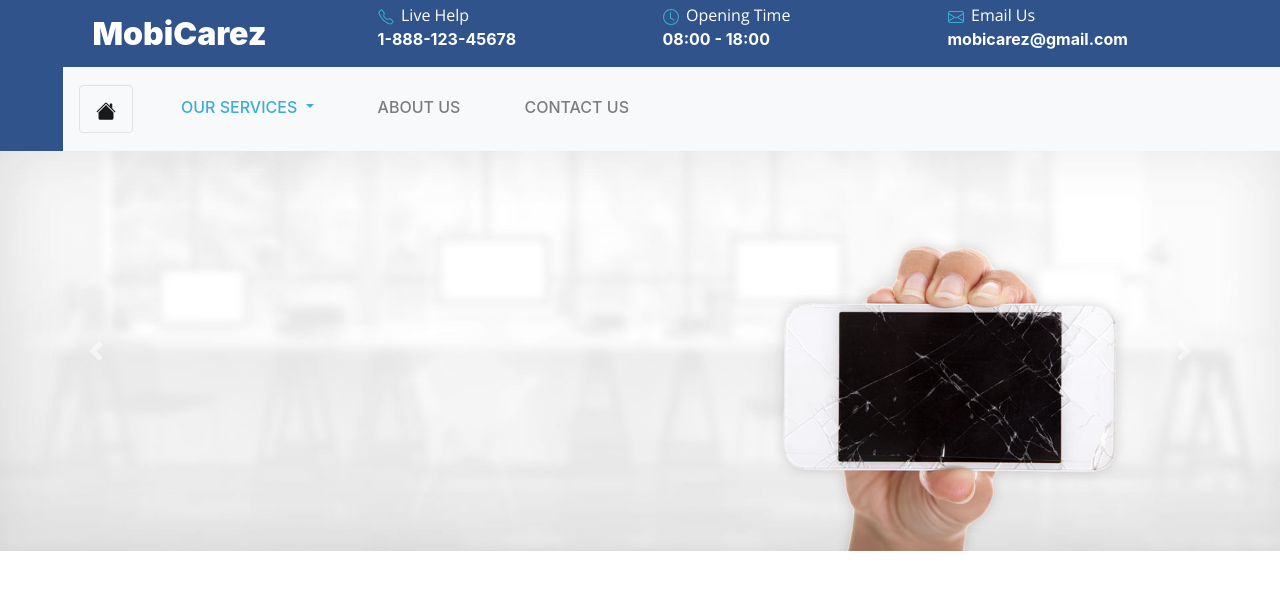
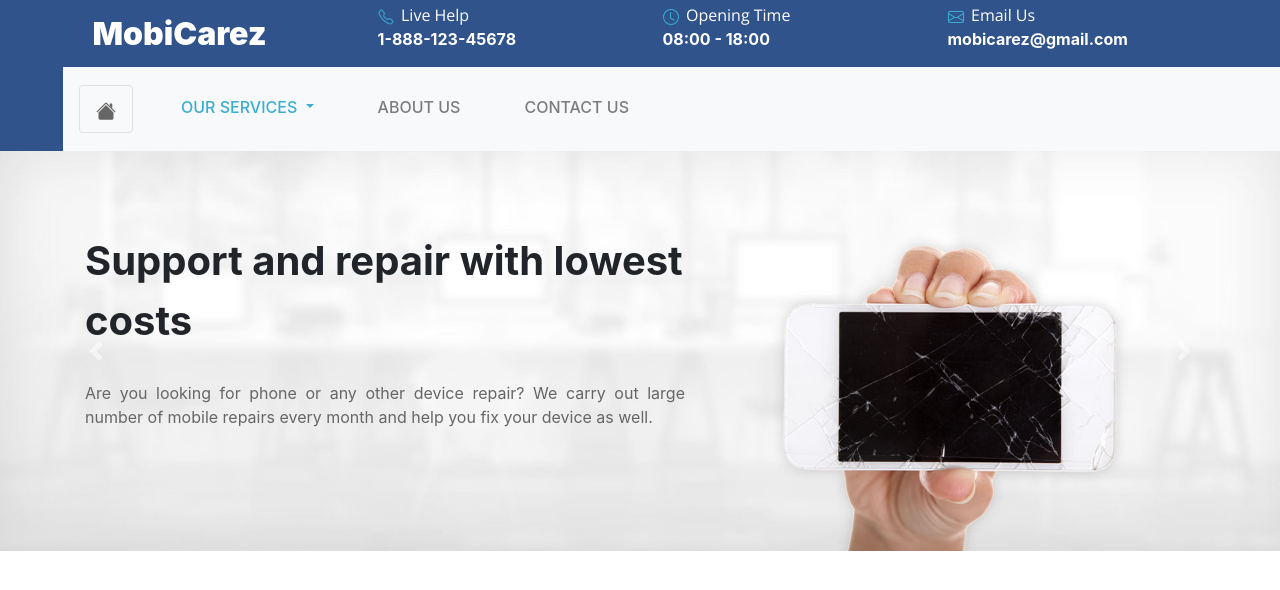
Before and after one commit to AmarjotSingh21/mobi-carez, a Django app: page / in a window 1280 px wide. Shown: the top 590 px of the page. Run offline with Django 3.2, Linux system fonts and the light colour scheme; some libraries are stand-ins or nearby versions; some web fonts are replaced.

Commit message:
Added Carousel

```diff
--- a/static/style.css
+++ b/static/style.css
@@ -71,5 +71,46 @@ body nav.navbar .navbar-nav li.active:hover {
 .nav-social-icons a:hover {
   color: #3baed4;
 }
+
+.carousel-text{
+  position: absolute;
+  top: 80px;
+  /* top: ; */
+}
+body .navbar-light .text-grey{
+  color:#666666;
+}
+.carousel-heading{
+  font-size: 2.5rem;
+  font-weight: 700;
+  max-width: 600px;
+  margin-bottom: 30px;
+}
+.carousel-desc{
+  color: #666666;
+  text-align: justify;
+  max-width: 600px;
+  font-weight: 400;
+}
 /* font-family: 'Open Sans', sans-serif;
 font-family: 'Roboto', sans-serif; */
+
+/* .carousel-slide-1 {
+  width: 100%;
+  background-image: url("images/carousel/slide-1.jpg");
+  height: 100%;
+  background-size:100% 100%;
+  /* background-size: cover; */
+/* }
+.carousel-slide-2 {
+  background-image: url("images/carousel/slide-2.jpg");
+}
+.carousel-slide-3 {
+  background-image: url("images/carousel/slide-3.jpg");
+}
+.carousel-slide-4 {
+  background-image: url("images/carousel/slide-4.jpg");
+}
+.carousel-slide-5 {
+  background-image: url("images/carousel/slide-5.jpg");
+} */
--- a/templates/base.html
+++ b/templates/base.html
@@ -64,14 +64,15 @@
         </div>
 
         <nav class="navbar navbar-expand-lg navbar-light bg-light ml-5">
-            <a class="navbar-brand py-2 px-3 border rounded" href="#">
+            <a class="navbar-brand py-2 px-3 border rounded text-grey" href="#">
                 <svg width="1em" height="1em" viewBox="0 0 16 16" class="bi bi-house-fill" fill="currentColor"
                     xmlns="http://www.w3.org/2000/svg">
                     <path fill-rule="evenodd"
                         d="M8 3.293l6 6V13.5a1.5 1.5 0 0 1-1.5 1.5h-9A1.5 1.5 0 0 1 2 13.5V9.293l6-6zm5-.793V6l-2-2V2.5a.5.5 0 0 1 .5-.5h1a.5.5 0 0 1 .5.5z" />
                     <path fill-rule="evenodd"
                         d="M7.293 1.5a1 1 0 0 1 1.414 0l6.647 6.646a.5.5 0 0 1-.708.708L8 2.207 1.354 8.854a.5.5 0 1 1-.708-.708L7.293 1.5z" />
-                </svg></a>
+                </svg>
+            </a>
             <button class="navbar-toggler" type="button" data-toggle="collapse" data-target="#navbarSupportedContent"
                 aria-controls="navbarSupportedContent" aria-expanded="false" aria-label="Toggle navigation">
                 <span class="navbar-toggler-icon"></span>
@@ -102,9 +103,9 @@
 
                 </ul>
                 <div class="nav-social-icons">
-                    <a href="#"><i class="fa fa-facebook-official" aria-hidden="true"></i></a>
-                    <a href="#"><i class="fa fa-twitter-square" aria-hidden="true"></i></a>
-                    <a href="#"><i class="fa fa-instagram" aria-hidden="true"></i></a>
+                    <a href="#" class="text-grey"><i class="fa fa-facebook-official" aria-hidden="true"></i></a>
+                    <a href="#" class="text-grey"><i class="fa fa-twitter-square" aria-hidden="true"></i></a>
+                    <a href="#" class="text-grey"><i class="fa fa-instagram" aria-hidden="true"></i></a>
                 </div>
             </div>
         </nav>
--- a/templates/index.html
+++ b/templates/index.html
@@ -6,18 +6,65 @@
     <div class="carousel-inner">
         <div class="carousel-item active">
             <img src="{% static 'images/carousel/slide-1.jpg' %}" class="d-block w-100" alt="...">
+            <div class="container ">
+                <div class="carousel-text d-none d-lg-block">
+                    <div class="carousel-heading">
+                        Support and repair with lowest costs
+                    </div>
+                    <p class="carousel-desc">Are you looking for phone or any other device repair? We carry out large
+                        number of mobile repairs
+                        every month and help you fix your device as well.</p>
+                </div>
+            </div>
         </div>
         <div class="carousel-item">
             <img src="{% static 'images/carousel/slide-2.jpg' %}" class="d-block w-100" alt="...">
+            <div class="container ">
+                <div class="carousel-text d-none d-lg-block">
+                    <div class="carousel-heading">
+                        Finding solutions for your problems
+                    </div>
+                    <p class="carousel-desc">For us, the repair work is not just about finding the fault and fixing it,
+                        it is about quality parts that are made to last long. We make sure that each of the parts used
+                        for repairing are brand new and of the highest quality.</p>
+                </div>
+            </div>
         </div>
         <div class="carousel-item">
             <img src="{% static 'images/carousel/slide-3.jpg' %}" class="d-block w-100" alt="...">
+            <div class="container ">
+                <div class="carousel-text d-none d-lg-block">
+                    <div class="carousel-heading">
+                        Advanced technologies handed to us
+                    </div>
+                    <p class="carousel-desc">Our aim is to offer outstanding services straight to your home or to your
+                        office to conduct repair works or troubleshoot your computer.</p>
+                </div>
+            </div>
         </div>
         <div class="carousel-item">
             <img src="{% static 'images/carousel/slide-4.jpg' %}" class="d-block w-100" alt="...">
+            <div class="container ">
+                <div class="carousel-text d-none d-lg-block">
+                    <div class="carousel-heading">
+                        Support and repair with lowest costs
+                    </div>
+                    <p class="carousel-desc">Are you looking for phone or any other device repair? We carry out large
+                        number of mobile repairs every month and help you fix your device as well.</p>
+                </div>
+            </div>
         </div>
         <div class="carousel-item">
             <img src="{% static 'images/carousel/slide-5.jpg' %}" class="d-block w-100" alt="...">
+            <div class="container ">
+                <div class="carousel-text d-none d-lg-block">
+                    <div class="carousel-heading">
+                        Experts of recovering lost data - fast and cheap
+                    </div>
+                    <p class="carousel-desc">To know more about our services and talk to our expert about what’s wrong
+                        with your device, you can reach us through email or give us a call for quick assistance.</p>
+                </div>
+            </div>
         </div>
     </div>
     <a class="carousel-control-prev" href="#carouselExampleFade" role="button" data-slide="prev">
```
Also changed, not shown: static/images/carousel/slide-2.jpg, static/images/carousel/slide-4.jpg.
